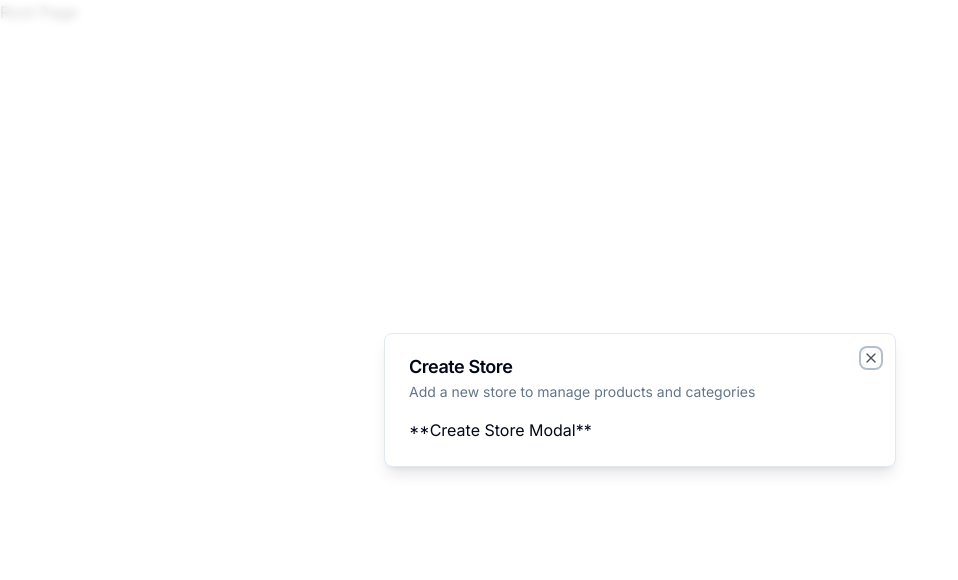
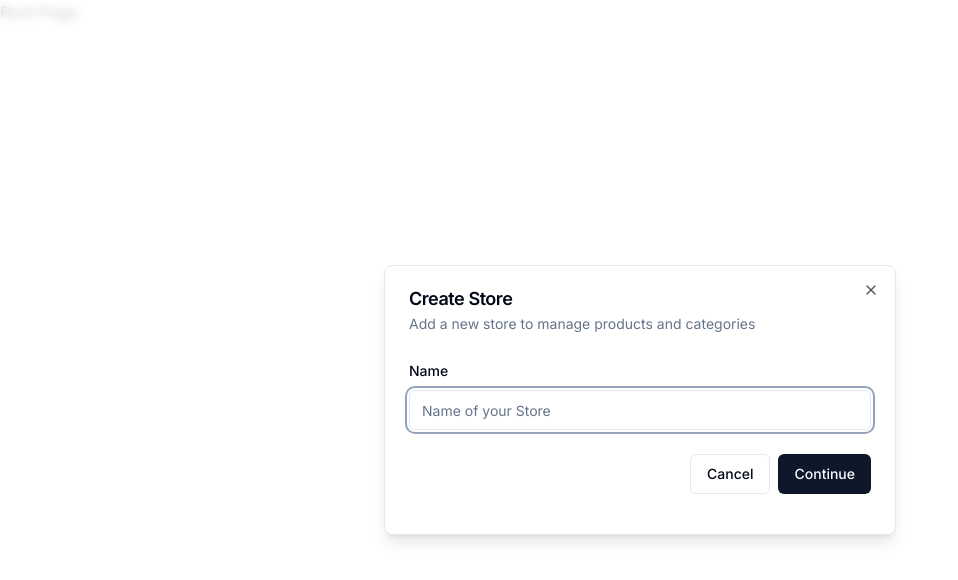
Before and after one commit to lptrk/admin-cms, a Next.js app: page / in a window 1280 px wide. Shown: the top 580 px of the page, without its empty margins (0-958 px from the left). Built offline with nearby package versions, Linux system fonts and the light colour scheme.

Commit message:
added prisma

```diff
--- a/components/modals/store-modal.tsx
+++ b/components/modals/store-modal.tsx
@@ -1,18 +1,64 @@
 "use client"
 import {Modal} from "@/components/ui/modal";
 import {useStoreModal} from "@/hooks/use-store-modal";
-import {store} from "next/dist/build/output/store";
+import * as z from "zod";
+import {useForm} from "react-hook-form";
+import {zodResolver} from "@hookform/resolvers/zod";
+import {Form, FormControl, FormField, FormItem, FormLabel, FormMessage} from "@/components/ui/form";
+import {Input} from "@/components/ui/input";
+import {Button} from "@/components/ui/button";
+
+const formSchema = z.object({
+    name: z.string().min(1)
+})
 
 export const StoreModal = () => {
     const storeModal = useStoreModal();
+    const form = useForm<z.infer<typeof formSchema>>({
+        resolver: zodResolver(formSchema),
+        defaultValues: {
+            name: "",
+        }
+    })
+
+    const onSubmit = async (values: z.infer<typeof formSchema>) => {
+        console.log(values)
+        //TODO: create store
+    }
     return (
         <Modal
             title='Create Store'
             description='Add a new store to manage products and categories'
             isOpen={storeModal.isOpen}
             onClose={storeModal.onClose}
-            >
-           **Create Store Modal**
+        >
+            <div>
+                <div className='space-y-4 py-2 pb-4'>
+                    <Form {...form}
+                    >
+                        <form onSubmit={form.handleSubmit(onSubmit)}>
+                            <FormField
+                                control={form.control}
+                                name={'name'}
+                                render={({field}) => (
+                                    <FormItem>
+                                        <FormLabel>Name</FormLabel>
+                                        <FormControl>
+                                            <Input placeholder={'Name of your Store'} {...field}/>
+                                        </FormControl>
+                                        <FormMessage content={'Enter a name'}/>
+                                    </FormItem>
+                                )}
+                            />
+                            <div className='pt-6 space-x-2 flex items-center justify-end w-full'>
+                                <Button variant={"outline"} onClick={storeModal.onClose}> Cancel</Button>
+                                <Button type={"submit"}> Continue</Button>
+                            </div>
+                        </form>
+                    </Form>
+                </div>
+            </div>
         </Modal>
     )
+        ;
 }
--- a/package.json
+++ b/package.json
@@ -11,6 +11,7 @@
   "dependencies": {
     "@clerk/nextjs": "^4.22.1",
     "@hookform/resolvers": "^3.1.1",
+    "@prisma/client": "^5.0.0",
     "@radix-ui/react-dialog": "^1.0.4",
     "@radix-ui/react-label": "^2.0.2",
     "@radix-ui/react-slot": "^1.0.2",
@@ -34,5 +35,8 @@
     "typescript": "5.1.6",
     "zod": "^3.21.4",
     "zustand": "^4.3.9"
+  },
+  "devDependencies": {
+    "prisma": "^5.0.0"
   }
 }
```
Also changed, not shown: 2 other files (tests, documents, lock files or other folders).
